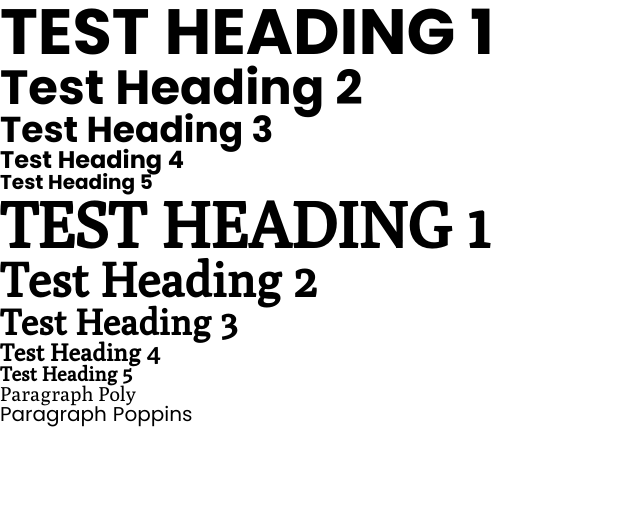
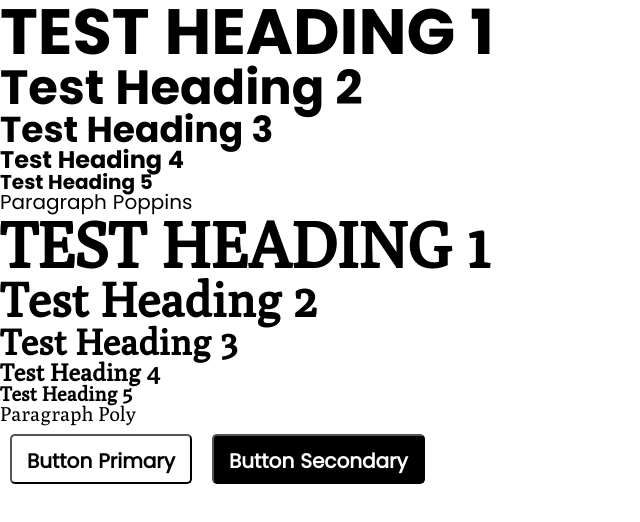
Before and after one commit to hannahazan/MagicTrade-front, an Angular app: page / in a window 1280 px wide. Shown: the top 522 px of the page, without its empty margins (0-640 px from the left). Built offline with nearby package versions, Linux system fonts and the light colour scheme.

Commit message:
Feature : component buttton

```diff
--- a/src/app/app.component.html
+++ b/src/app/app.component.html
@@ -3,7 +3,7 @@
 <h3 class="heading3-poppins">Test Heading 3</h3>
 <h4 class="heading4-poppins">Test Heading 4</h4>
 <h5 class="heading5-poppins">Test Heading 5</h5>
-
+<p class="paragraph-poppins">Paragraph Poppins</p>
 
 <h1 class="heading1-poly">Test Heading 1</h1>
 <h2 class="heading2-poly">Test Heading 2</h2>
@@ -12,4 +12,5 @@
 <h5 class="heading5-poly">Test Heading 5</h5>
 
 <p class="paragraph-poly">Paragraph Poly</p>
-<p class="paragraph-poppins">Paragraph Poppins</p>
+
+<app-button></app-button>
--- a/src/app/app.component.ts
+++ b/src/app/app.component.ts
@@ -1,9 +1,12 @@
 import { Component } from '@angular/core';
+import {ButtonComponent} from "./components/button/button.component";
 
 @Component({
   selector: 'app-root',
   standalone: true,
-  imports: [],
+  imports: [
+    ButtonComponent
+  ],
   templateUrl: './app.component.html',
 })
 export class AppComponent {
--- /dev/null
+++ b/src/app/components/button/button.component.html
@@ -0,0 +1,11 @@
+<button
+  class="Button Button--primary"
+>
+  Button Primary
+</button>
+
+<button
+  class="Button Button--secondary"
+>
+  Button Secondary
+</button>
--- a/src/scss/abstracts/_variables.scss
+++ b/src/scss/abstracts/_variables.scss
@@ -5,6 +5,7 @@
 $secondary-color: #00d0ff;
 $grey-color: #747474;
 $white-color: #ffffff;
+$black-color: #000000;
 
 // Border color
 $gradient-border: linear-gradient(135deg, $primary-color, $secondary-color);
--- a/src/scss/components/atoms/_button.scss
+++ b/src/scss/components/atoms/_button.scss
@@ -1,4 +1,78 @@
+// Font size
+$button-font-size--mobile: $font-size-12;
+$button-font-size--tablet: $font-size-14;
+$button-font-size--desktop: $font-size-20;
+
+// Height
+$button-min-height--mobile: 30px;
+$button-min-height--tablet: 40px;
+$button-min-height--desktop: 50px;
+
+// Padding
+$button-padding-block--mobile: 5px;
+$button-padding-block--tablet: 10px;
+$button-padding-block--desktop: 15px;
+
+:root {
+  --button-font-size: #{$button-font-size--mobile};
+  --button-min-height: #{$button-min-height--mobile};
+  --button-padding-block: #{$button-padding-block--mobile};
+
+
+  @include breakpoint('tablet') {
+    --button-font-size: #{$button-font-size--tablet};
+    --button-min-height: #{$button-min-height--tablet};
+    --button-padding-block: #{$button-padding-block--tablet};
+  }
+
+  @include breakpoint('desktop') {
+    --button-font-size: #{$button-font-size--desktop};
+    --button-min-height: #{$button-min-height--desktop};
+    --button-padding-block: #{$button-padding-block--desktop};
+  }
+}
+
 .Button {
-  font-family: "Poppins Regular";
-  background: $gradient-border;
+  font-family: "Poppins Regular", sans-serif;
+  font-size: var(--button-font-size);
+  padding: var(--button-padding-block);
+  height: var(--button-min-height);
+  cursor: pointer;
+  outline: none;
+  box-sizing: border-box;
+  font-weight: 700;
+  line-height: 1;
+  text-align: center;
+  text-decoration: none;
+  transition: background-color 0.2s, color 0.2s;
+  white-space: nowrap;
+  user-select: none;
+  -webkit-user-select: none;
+  touch-action: manipulation;
+  margin: 10px;
+  border-radius: $border-radius-small;
+
+  &--primary {
+    background-color: $white-color;
+    color: $black-color;
+
+    &:hover {
+      background-color: $black-color;
+      color: $white-color;
+    }
+  }
+
+  &--secondary {
+    background-color: $black-color;
+    color: $white-color;
+
+    &:hover {
+      background-color: $white-color;
+      color: $black-color;
+    }
+  }
+
+  &[disabled] {
+    color: $grey-color;
+  }
 }
```
Also changed, not shown: src/app/components/button/button.component.ts (added, +11 -0 lines), src/app/components/button/button.component.scss (added), 1 other file (tests, documents, lock files or other folders).
